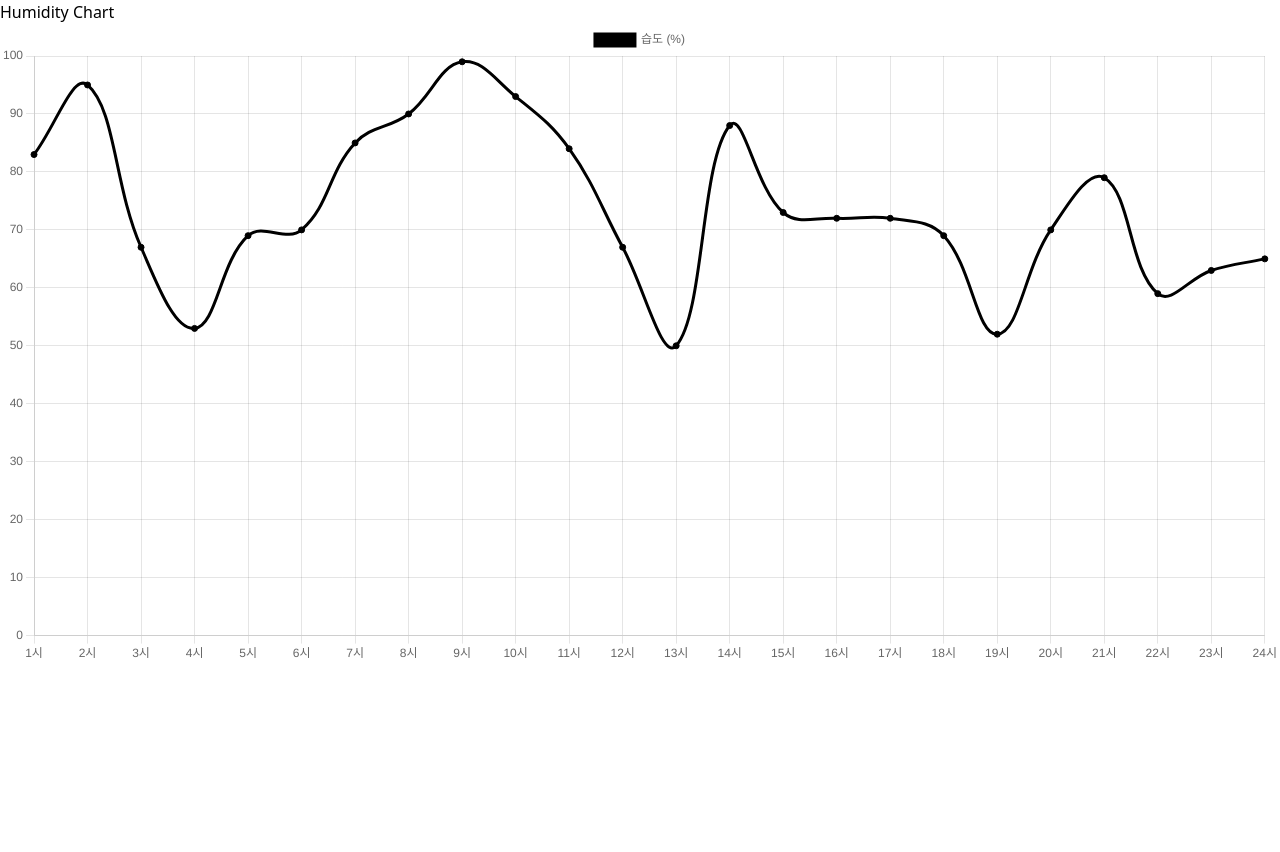
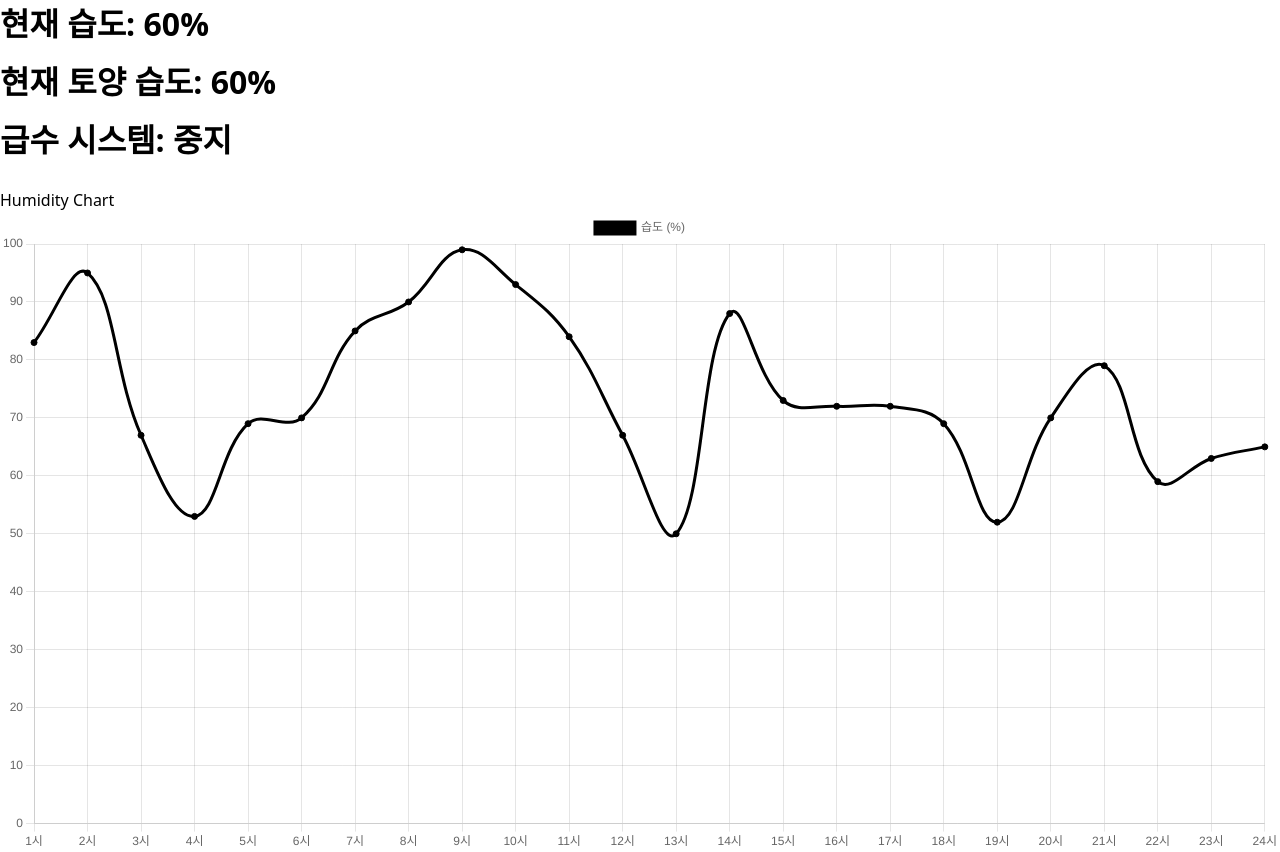
Before and after one commit to naeunminchocofarm/naeunminchocofarm_web, a React (Vite) app: page /examples/chart in a window 1280 px wide. Before the commit the page ends 800 px from the top, so only its background shows below. Built offline with nearby package versions, Linux system fonts and the light colour scheme.

Commit message:
급수 시스템 만드는 중 임시커밋

```diff
--- a/src/humidity/components/Humidity.jsx
+++ b/src/humidity/components/Humidity.jsx
@@ -1,11 +1,58 @@
 import { Chart as ChartJs, LineElement, CategoryScale, LinearScale, PointElement } from 'chart.js';
 import { Line } from 'react-chartjs-2';
 import { Chart, registerables } from 'chart.js';
+import { useEffect, useState } from 'react';
 Chart.register(...registerables);
 
 ChartJs.register(LineElement, CategoryScale, LinearScale, PointElement);
 
 const Humidity = () => {
+  //가상 현재 습도 데이터
+  const [currentHumidity, setCurrentHumidity] = useState(60);
+  //가상 토양 습도 데이터
+  const [soilHumidity, setSoilHumidity] = useState(60);
+  //자동 급수 시스템
+  const [waterSystem, setWaterSystem] = useState(false);
+  //수동 급수 시스템
+
+
+
+
+
+
+
+
+
+
+
+
+
+
+
+
+
+
+
+
+
+
+
+
+  const [waterSystemBtn, setWaterSystemBtn] = useState(waterSystem);
+
+  //습도에 따른 급수 시스템 상태 업데이트
+  //ON : 현재습도 60%이하 또는 토양습도 60% 이하
+  //OFF: 현재습도 70%이상 토양습도 70% 이하
+  useEffect(() => {
+    if(currentHumidity < 60 || soilHumidity < 60){
+      setWaterSystem(true);
+    }
+    else if(currentHumidity > 70 || soilHumidity > 70){
+      setWaterSystem(false)
+    }
+  }, [currentHumidity, soilHumidity])
+
+
   //X축 시간 레이블
   const labels = Array.from({ length: 24 }, (_, i) => `${i + 1}시`);
   //가상 습도 데이터
@@ -43,10 +90,35 @@ const Humidity = () => {
   };
 
   return (
-    <div>
-      <h2>Humidity Chart</h2>
-      <Line data={data} options={options} />
-    </div>
+    <>
+      {/* 현재 습도 */}
+      <div style={{fontSize: '2rem', fontWeight: 'bold', marginBottom: '10px'}}>
+        현재 습도: {currentHumidity}%
+      </div>
+
+      {/* 현재 토양 습도 */}
+      <div style={{fontSize: '2rem', fontWeight: 'bold', marginBottom: '10px'}}>
+        현재 토양 습도: {soilHumidity}%
+      </div>
+
+      {/* 자동 급수 시스템 상태 표시 */}
+      <div style={{fontSize: '2rem', fontWeight: 'bold'}}>
+        급수 시스템: {waterSystem ? '작동 중' : '중지'}
+      </div>
+
+      {/* 수동 급수 시스템 */}
+      <div>
+        <input/>
+
+      </div>
+
+      {/* 하루 습도 그래프 */}
+      <div>
+        <h2>Humidity Chart</h2>
+        <Line data={data} options={options} />
+      </div>
+
+    </>
   );
 };
 
```
